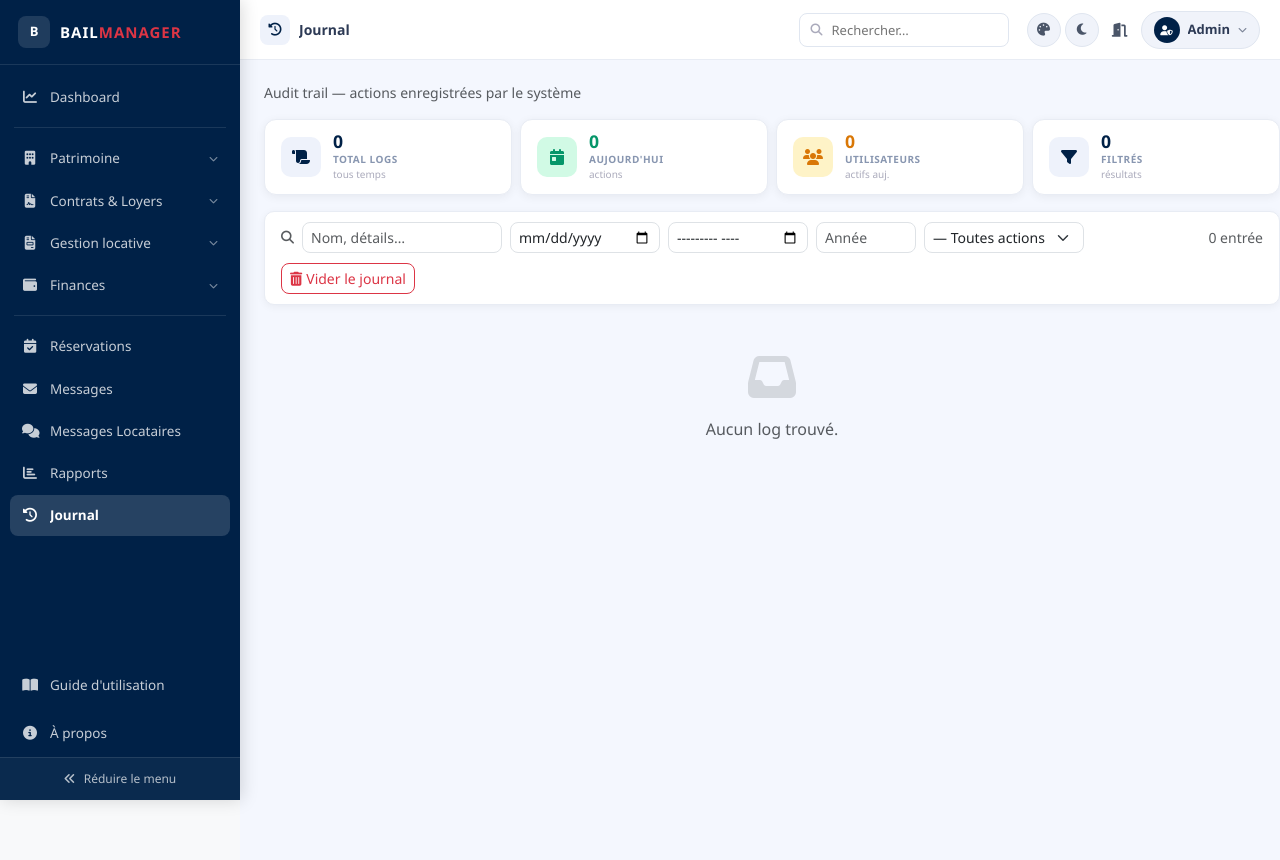
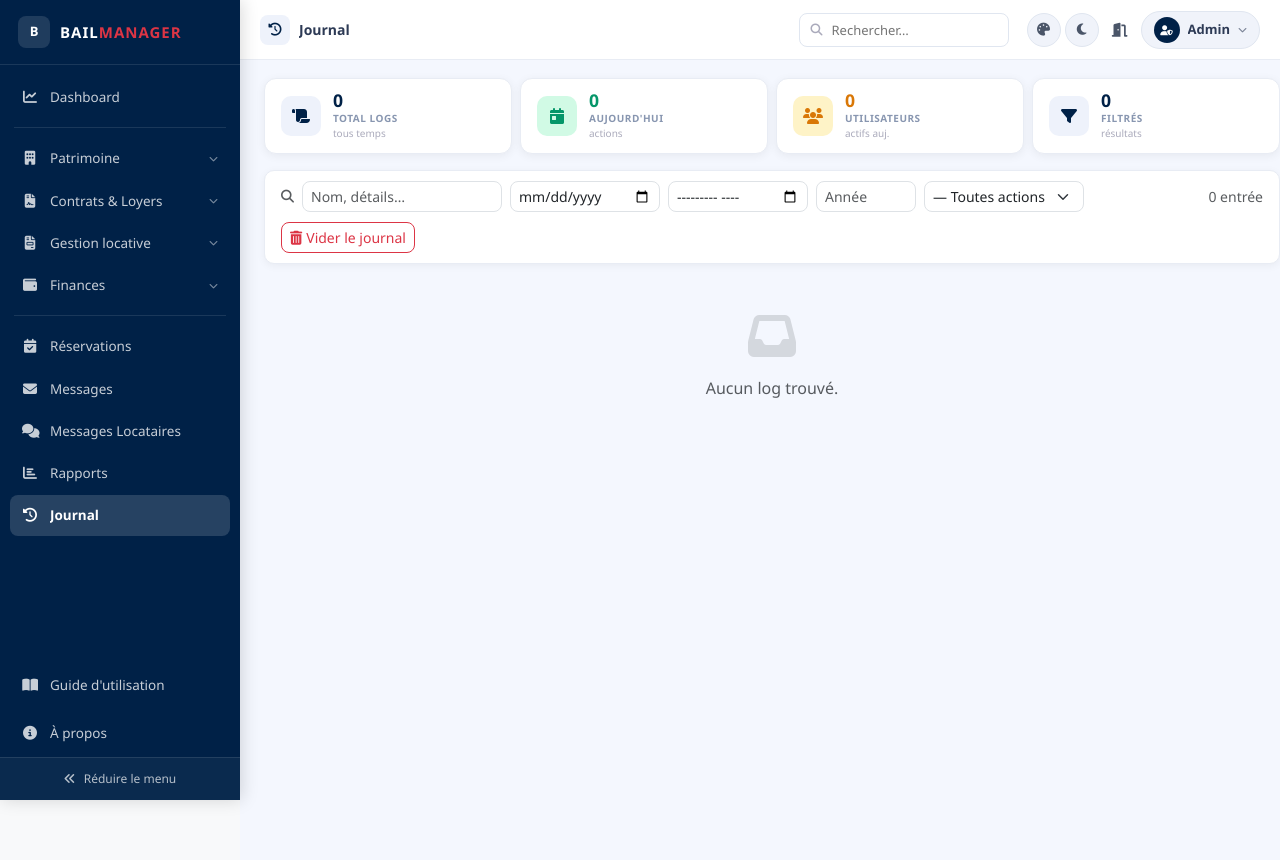
Before and after one commit to Josselin225/bail_manager, a PHP site: page /pages/journal_activites.php in a window 1280 px wide. Run offline with PHP 8.4, Linux system fonts and the light colour scheme; the visitor is signed in with stand-in values (Sample User, id 1); data comes from the database, SQL or seed files in the repository; data that the repository does not hold is empty.

Commit message:
Retire le sous-titre Audit trail de la page Journal
Co-Authored-By: Claude Sonnet 5 <noreply@anthropic.com>

```diff
--- a/pages/journal_activites.php
+++ b/pages/journal_activites.php
@@ -82,8 +82,6 @@ function buildUrlJ(array $extra = []): string {
 
 <div class="main-content">
 <div class="top-fixed">
-
-    <p class="text-muted small mb-3 mt-1">Audit trail — actions enregistrées par le système</p>
 
     <div class="row g-2 mb-3">
         <div class="col-6 col-md-3">
```
